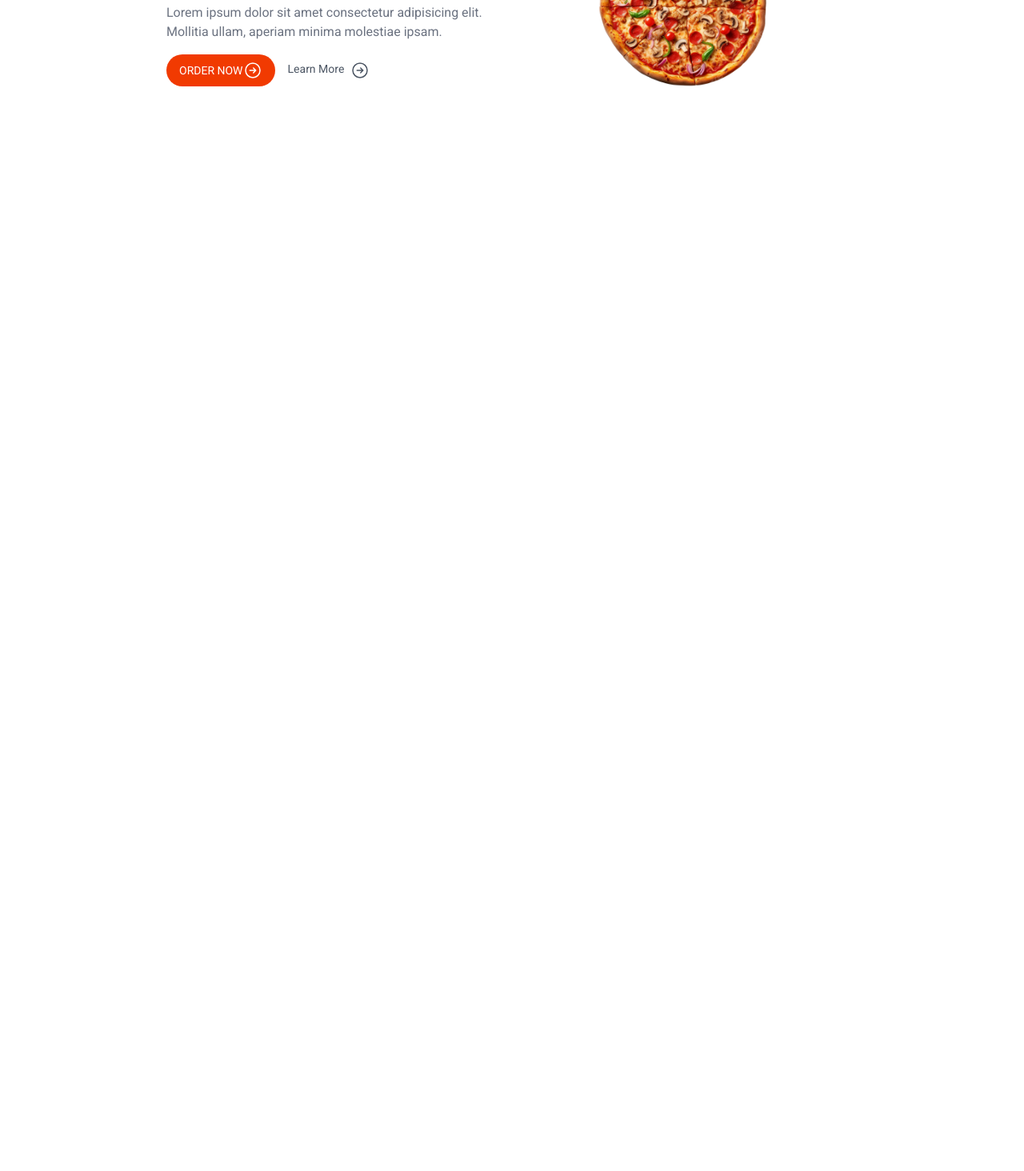
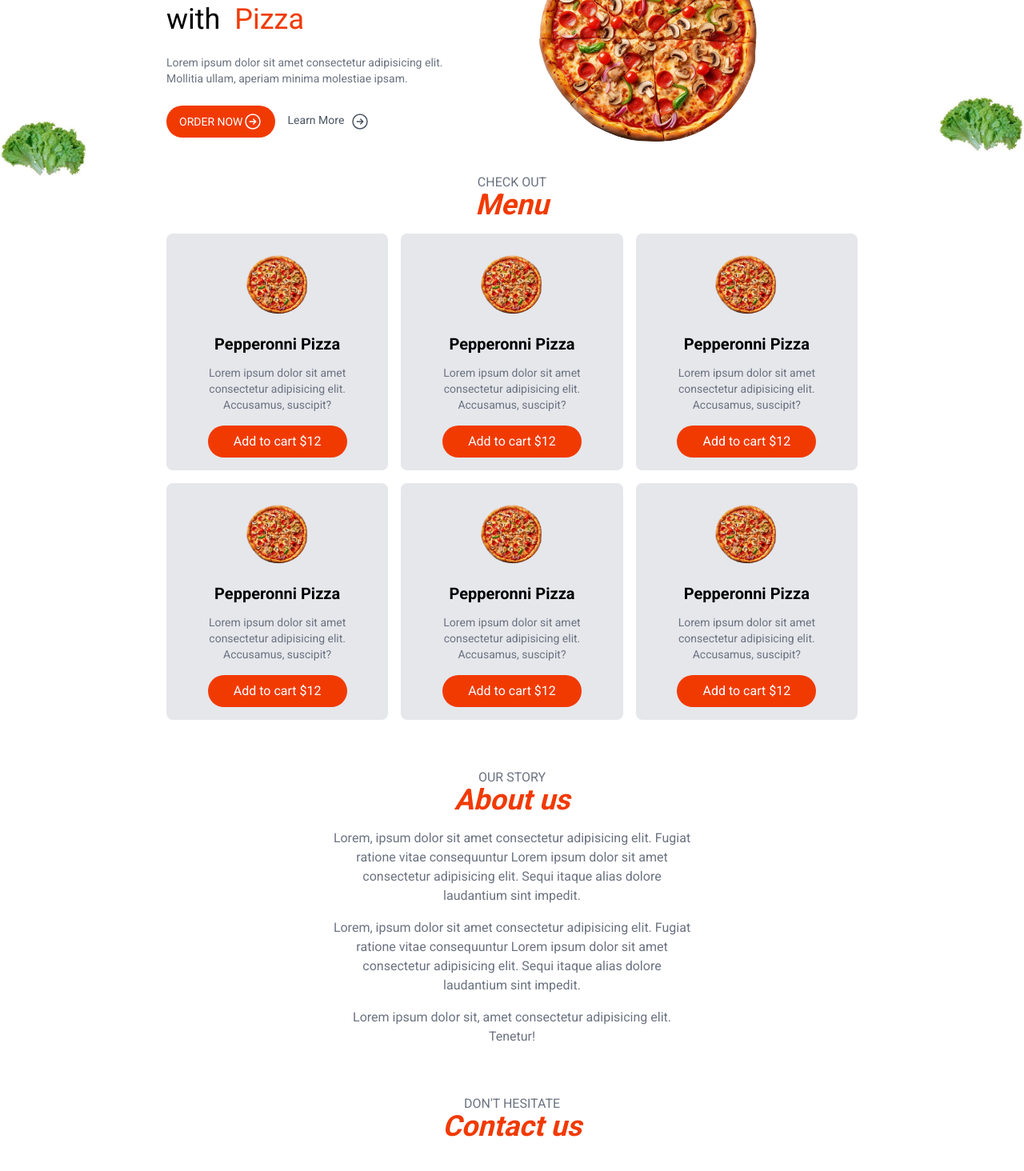
Before and after one commit to aeriallistique/fullstack-Food-ordering-app, a Next.js app: page / in a window 1280 px wide. Shown: the part 180-1644 px from the top of the page at 80% size. Before the commit the page ends 800 px from the top, so only its background shows below. Built offline with nearby package versions, Linux system fonts and the light colour scheme.

Commit message:
initial setup front end

```diff
--- a/src/app/globals.css
+++ b/src/app/globals.css
@@ -1,3 +1,9 @@
 @tailwind base;
 @tailwind components;
 @tailwind utilities;
+
+
+section.hero{
+  @apply grid;
+  grid-template-columns: .4fr .6fr;
+}
--- a/src/app/page.js
+++ b/src/app/page.js
@@ -1,11 +1,51 @@
 import Header from "@/components/layout/Header";
 import Hero from "@/components/layout/Hero";
+import HomeMenu from "@/components/layout/HomeMenu";
+import SectionHeaders from "@/components/menu/SectionHeaders";
 
 export default function Home() {
   return (
     <>
       <Header />
       <Hero />
+      <HomeMenu />
+      <section className="text-center my-16">
+        <SectionHeaders
+          subHeader={"Our Story"}
+          mainHeader={"About us"}
+        />
+        <div className="text-gray-500 max-w-md mx-auto mt-4 flex flex-col gap-4">
+          <p >
+            Lorem, ipsum dolor sit amet consectetur
+            adipisicing elit. Fugiat ratione vitae consequuntur
+            Lorem ipsum dolor sit amet consectetur adipisicing elit.
+            Sequi itaque alias dolore laudantium sint impedit.
+          </p>
+          <p>
+            Lorem, ipsum dolor sit amet consectetur
+            adipisicing elit. Fugiat ratione vitae consequuntur
+            Lorem ipsum dolor sit amet consectetur adipisicing elit.
+            Sequi itaque alias dolore laudantium sint impedit.
+          </p>
+          <p>
+            Lorem ipsum dolor sit, amet consectetur adipisicing elit. Tenetur!
+          </p>
+        </div>
+      </section>
+      <section className="text-center my-8">
+      <SectionHeaders
+          subHeader={"Don\'t hesitate"}
+          mainHeader={"Contact us"}
+        />
+        <div className="mt-8">
+          <a className="text-4xl underline text-gray-500" href="tel:+440837294762">
+            +44 0837 294762
+          </a>
+        </div>
+      </section>
+      <footer className="border-t p-8 mt-16 text-center text-gray-500">
+        &copy; 2024 All rights reserved
+      </footer>
     </>
   );
 }
--- a/src/components/layout/Hero.js
+++ b/src/components/layout/Hero.js
@@ -4,12 +4,17 @@
 
 export default function Hero(){
   return(
-      <section className="grid grid-cols-2">
-        <div className="py-8">
-          <h1 className="text-4xl semibold">
-            Everything is better with Pizza
+      <section className="hero" >
+        <div className="py-12">
+          <h1 className="text-4xl semibold ">
+            Everything<br/>
+            is better<br/>
+            with &nbsp;
+            <span className="text-primary">
+              Pizza
+            </span>
           </h1>
-          <p className="my-4 text-gray-500">
+          <p className="my-6 text-gray-500 text-sm">
             Lorem ipsum dolor sit amet consectetur
             adipisicing elit. Mollitia ullam,
             aperiam minima molestiae ipsam.
@@ -24,6 +29,7 @@
               <Right/>
             </button>
           </div>
+
         </div>
 
         <div className="relative">
--- /dev/null
+++ b/src/components/layout/HomeMenu.js
@@ -0,0 +1,31 @@
+import Image from "next/image"
+import MenuItem from "../menu/MenuItem";
+import SectionHeaders from "../menu/SectionHeaders";
+
+export default function HomeMenu(){
+  return(
+    <section>
+      <div className="absolute right-0 left-0 w-full justify-start">
+        <div className=" absolute left-0 -top-[70px] text-left -z-10">
+          <Image src={'/salad.jpg'} width={109} height={189}
+              objectFit={'contain'} alt={'salad'}  />
+        </div>
+        <div className="absolute  -top-[100px] right-0 -z-10">
+          <Image src={'/salad.jpg'} width={107} height={195}
+              objectFit={'contain'} alt={'salad'}  />
+        </div>
+      </div>
+      <div className="text-center mb-4">
+       <SectionHeaders subHeader={"check out"} mainHeader={'Menu'} />
+      </div>
+      <div className="grid grid-cols-3 gap-4">
+        <MenuItem />
+        <MenuItem />
+        <MenuItem />
+        <MenuItem />
+        <MenuItem />
+        <MenuItem />
+      </div>
+    </section>
+  )
+}
--- /dev/null
+++ b/src/components/menu/MenuItem.js
@@ -0,0 +1,17 @@
+export default function MenuItem(){
+  return(
+    <div
+      className="bg-gray-200 p-4 rounded-lg text-center hover:bg-white  hover:shadow-md hover:shadow-black/25 transition-all">
+        <div className="text-center ">
+          <img src="/pizza.png" alt="pizza" className="max-h-auto max-h-24 block mx-auto" />
+        </div>
+          <h4 className="font-semibold text-xl my-3 ">Pepperonni Pizza</h4>
+          <p className="text-gray-500 text-sm">
+            Lorem ipsum dolor sit amet consectetur adipisicing elit. Accusamus, suscipit?
+          </p>
+          <button className="mt-4 bg-primary text-white rounded-full px-8 py-2">
+            Add to cart $12
+          </button>
+        </div>
+  )
+}
--- /dev/null
+++ b/src/components/menu/SectionHeaders.js
@@ -0,0 +1,12 @@
+export default function SectionHeaders({subHeader, mainHeader}){
+  return(
+    <>
+       <h3 className="uppercase text-gray-500 semibold leading-4">
+          {subHeader}
+        </h3>
+        <h2 className="text-primary font-bold text-4xl italic">
+          {mainHeader}
+        </h2>
+    </>
+  )
+}
```
